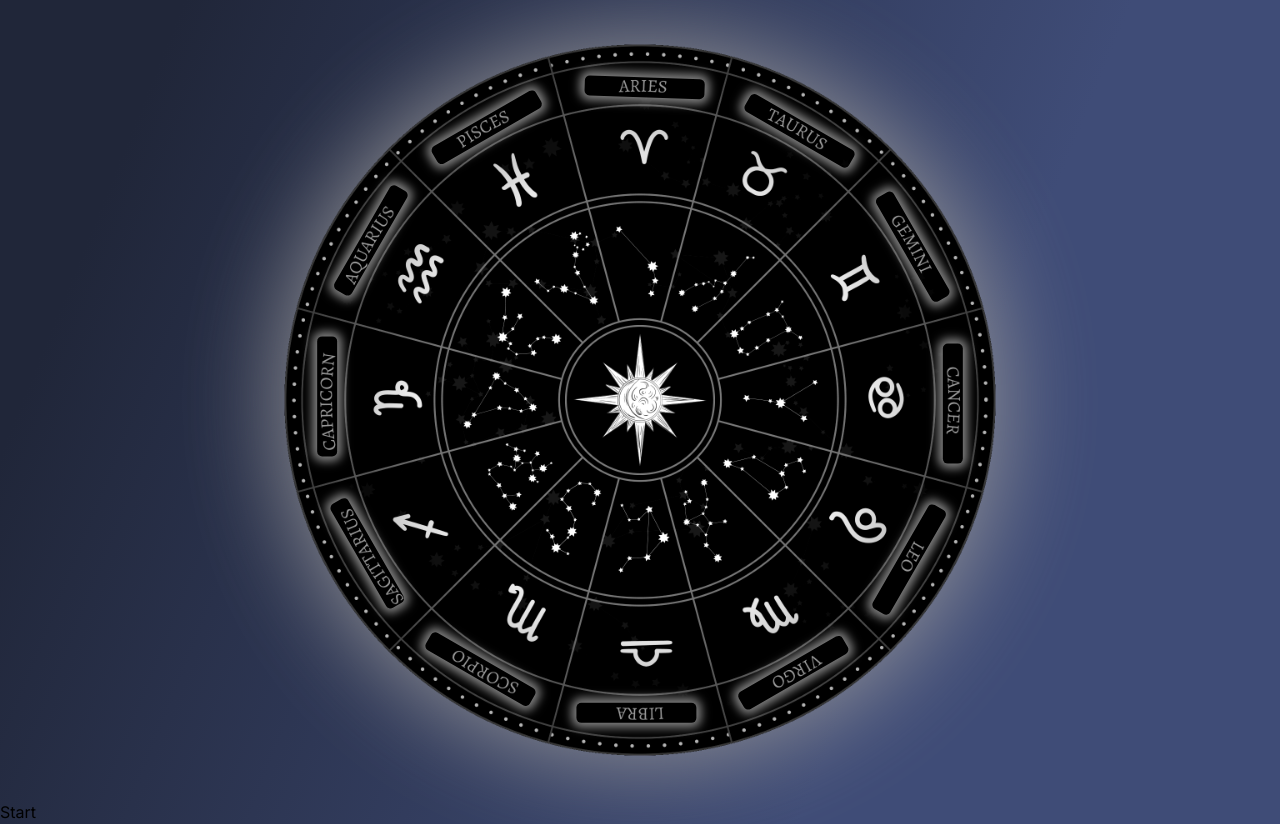
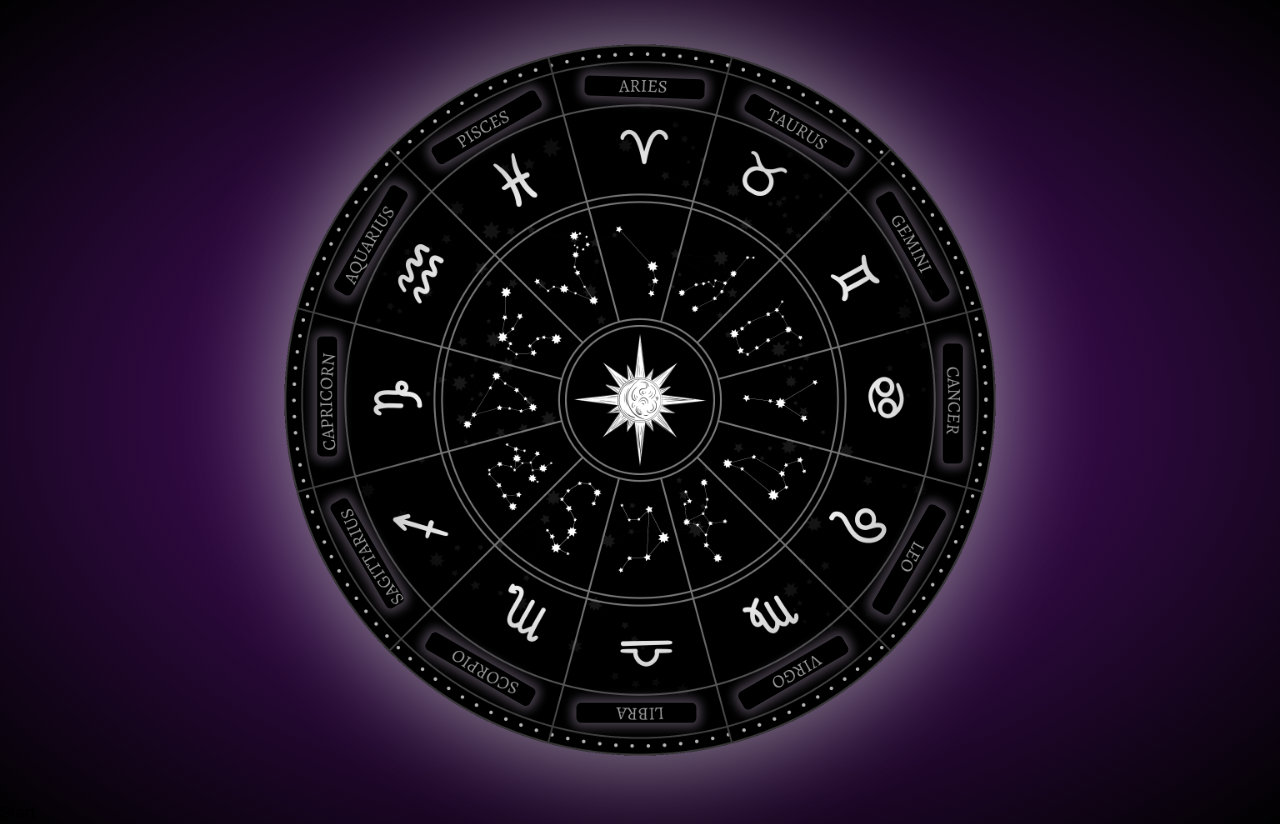
Before and after one commit to vinparwes/da395a-g21-project, a Next.js app: page / in a window 1280 px wide. Built offline with nearby package versions, Linux system fonts and the light colour scheme; no server answers.

Commit message:
changed gradient and box-shadow
Co-Authored-By: simonejonsson <128476989+simonejonsson@users.noreply.github.com>

```diff
--- a/src/app/components/LandingPage/OverlayPicker.css
+++ b/src/app/components/LandingPage/OverlayPicker.css
@@ -34,7 +34,7 @@
 }
 
 .starsign {
-  box-shadow: 0 0 10px 5px rgba(255, 255, 255, 0.5);
+  box-shadow: 0 0 10px 5px #433b47;
   padding: 5px 10px;
   border-radius: 5px;
   width: 30%;
@@ -46,7 +46,7 @@
 }
 
 .starsign:hover {
-  box-shadow: 0 0 10px 5px rgb(255, 255, 255);
+  box-shadow: 0 0 10px 5px rgb(158, 125, 177);
 }
 
 .slice-1 {
--- a/src/app/components/LandingPage/OverlayPicker.tsx
+++ b/src/app/components/LandingPage/OverlayPicker.tsx
@@ -1,6 +1,6 @@
 /* eslint-disable @next/next/no-img-element */
+import "./OverlayPicker.css";
 import React from "react";
-import "./OverlayPicker.css";
 
 export default function OverlayPicker() {
   const signs = [
@@ -15,6 +15,7 @@ export default function OverlayPicker() {
   }
 
 
+
   return (
       <div className="pie-chart">
           <img src="/birth-chart.png" alt="Background Image" className="background-image" />
--- a/src/app/globals.css
+++ b/src/app/globals.css
@@ -17,10 +17,11 @@
 }
 
 body {
-  background: linear-gradient(
-    112.1deg,
-    rgb(32, 38, 57) 11.4%,
-    rgb(63, 76, 119) 70.2%
-  );
+  /*
+* Created with https://www.css-gradient.com
+* Gradient link: https://www.css-gradient.com/?c1=5d1280&c2=010101&gt=r&gd=dcc
+*/
+background: #5D1280;
+background: radial-gradient(at center, #5D1280, #010101);
   filter: drop-shadow(0px 0px 50px rgb(153, 152, 154));
 }
```
Lines whose indentation alone changed are shown as unchanged.
